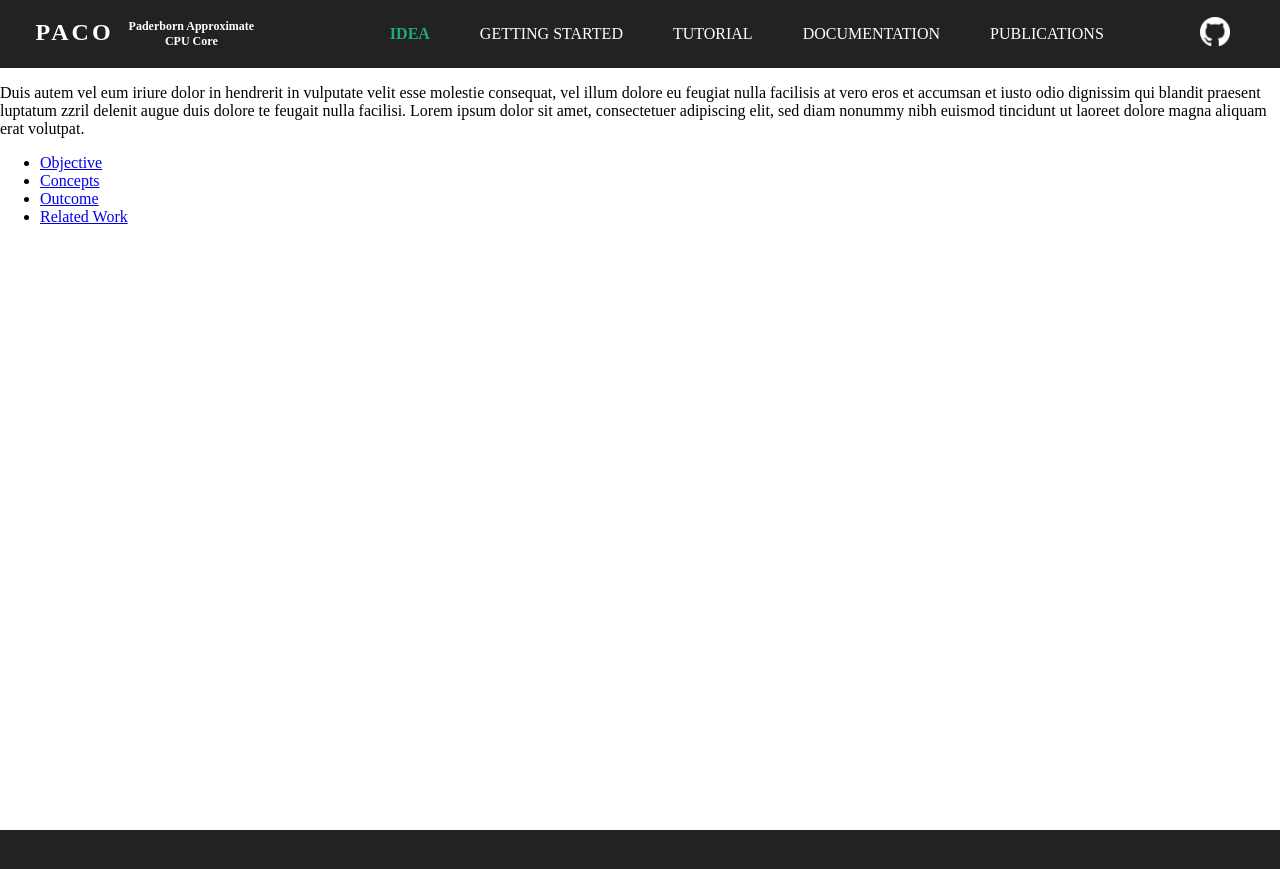
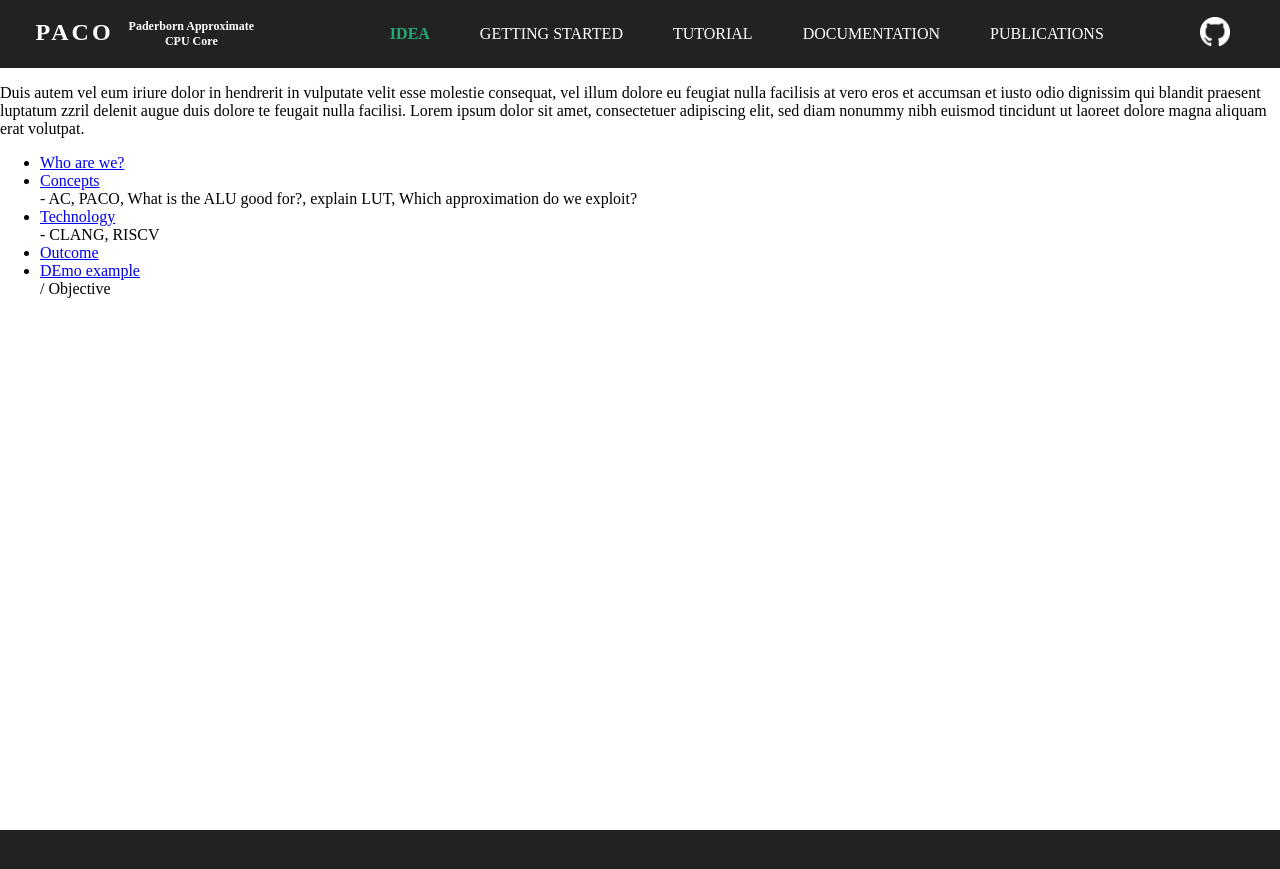
Before and after one commit to PACO-CPU/PACO, a Jekyll site: the page built from idea/index.md, in a window 1280 px wide. Shown: the top 869 px of the page. Built offline with Jekyll 4.4.1, drawn with Linux system fonts in a browser that asks for light colours.

Commit message:
Updated contents

```diff
--- a/idea/index.md
+++ b/idea/index.md
@@ -8,9 +8,10 @@ Duis autem vel eum iriure dolor in hendrerit in vulputate velit esse molestie co
 
 <aside>
   <ul>
-    <li><a href = "#0"> Objective </a></li>
-    <li><a href = "#0"> Concepts </a></li>
+    <li><a href = "#0"> Who are we? </a></li>
+    <li><a href = "#0"> Concepts </a></li> - AC, PACO, What is the ALU good for?, explain LUT, Which approximation do we exploit?
+    <li><a href = "#0"> Technology </a></li> - CLANG, RISCV
     <li><a href = "#0"> Outcome </a></li>
-    <li><a href = "#0"> Related Work </a></li>
+    <li><a href = "#0"> DEmo example </a></li> / Objective
   </ul>
 </aside>
```
